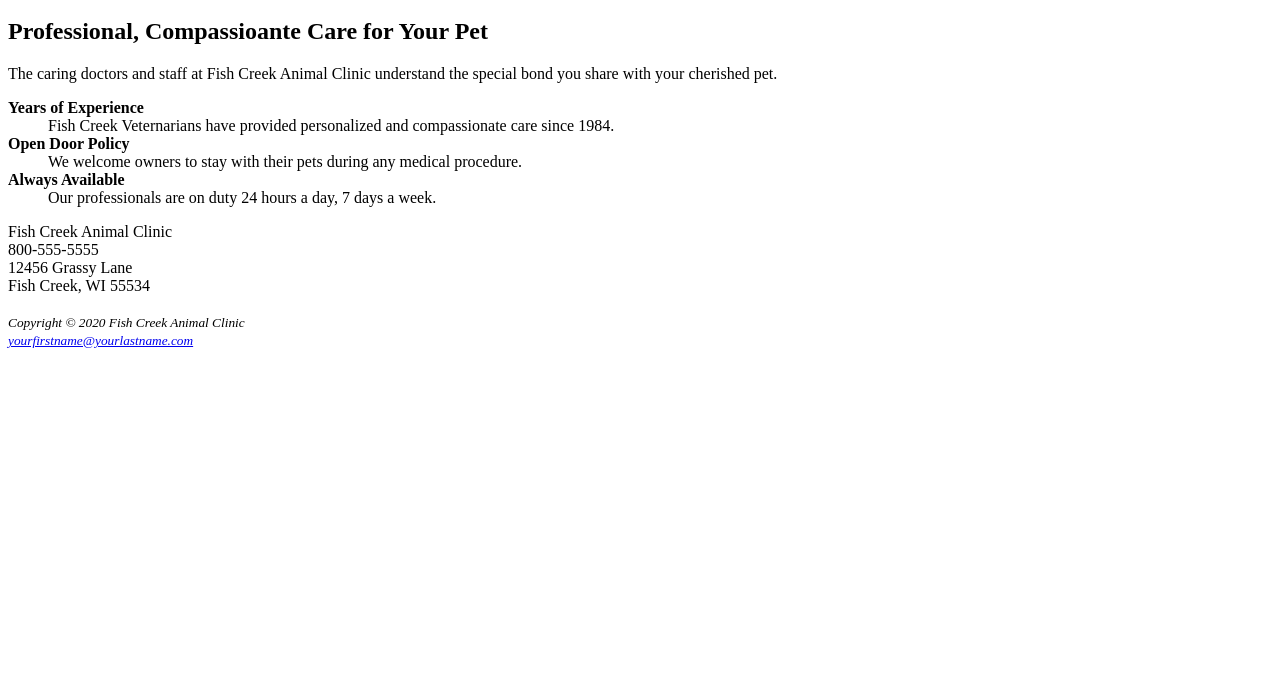
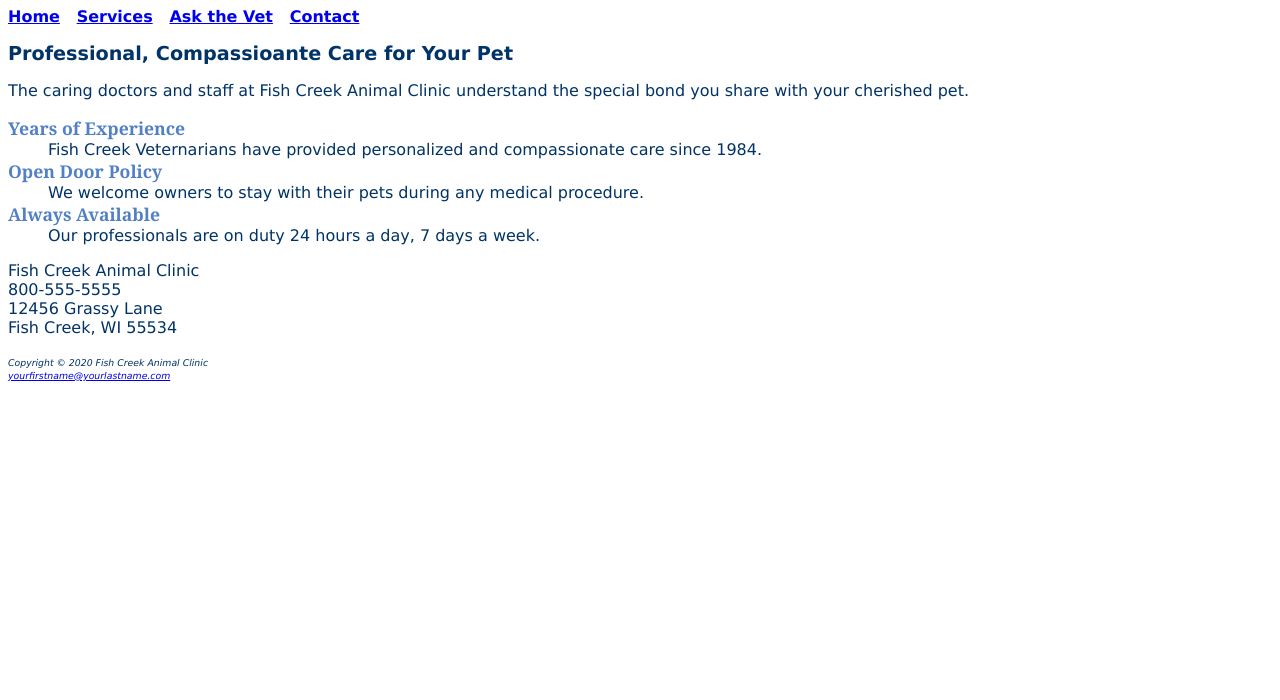
Before and after one commit to bbcsnj/fishcreekDEMONSTRATEchap3, a plain HTML site: page index.html in a window 1280 px wide. Shown: the part 100-800 px from the top of the page. Drawn offline with Linux system fonts and the light colour scheme.

Commit message:
Update index.html

```diff
--- a/index.html
+++ b/index.html
@@ -3,6 +3,7 @@
 <head>
 <title>Fish Creek Animal Clinic</title>
 <meta charset="utf-8">
+<link href="fishcreek.css" rel="stylesheet">
 </head>
 <body>
 <header>
```
